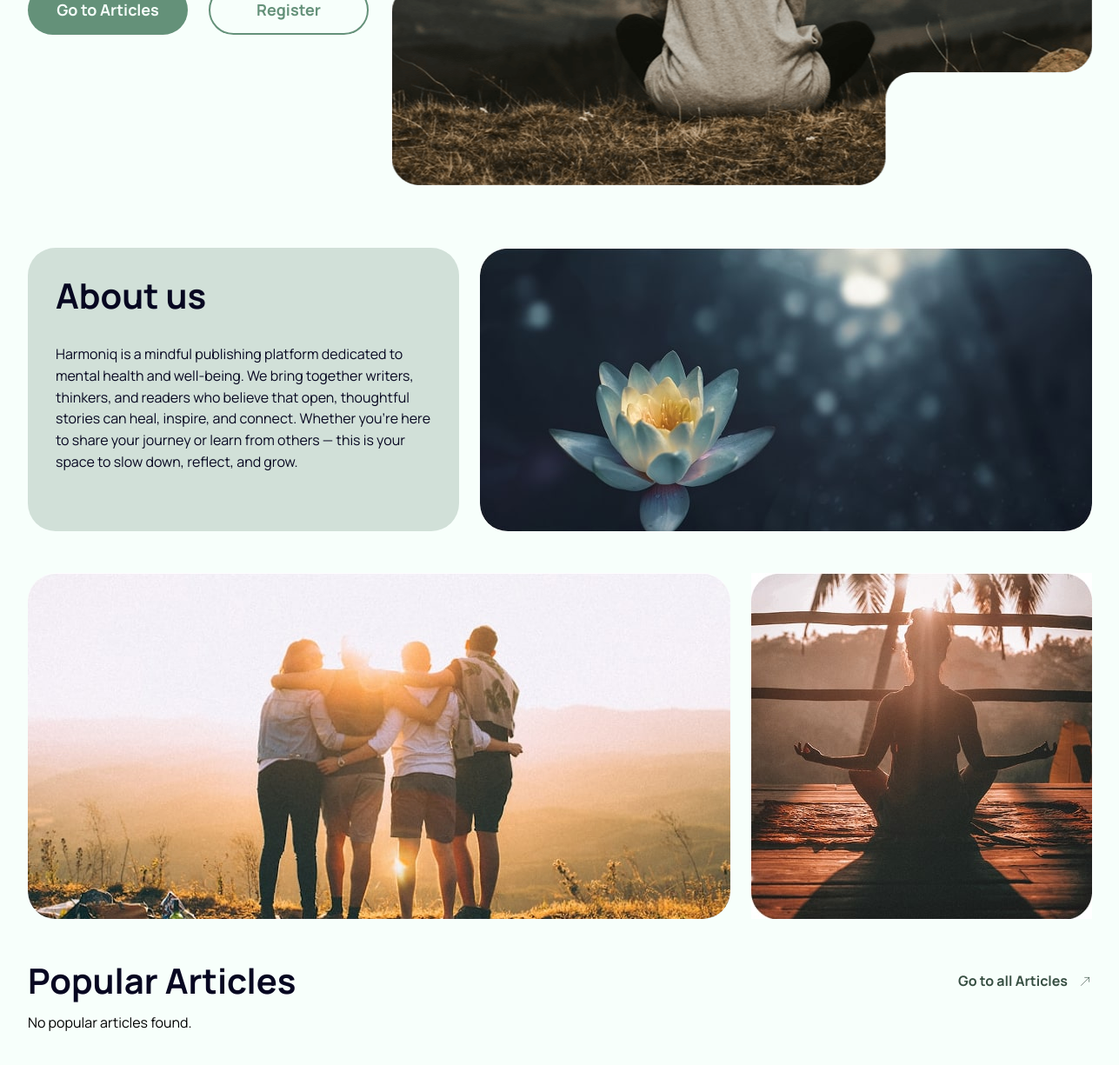
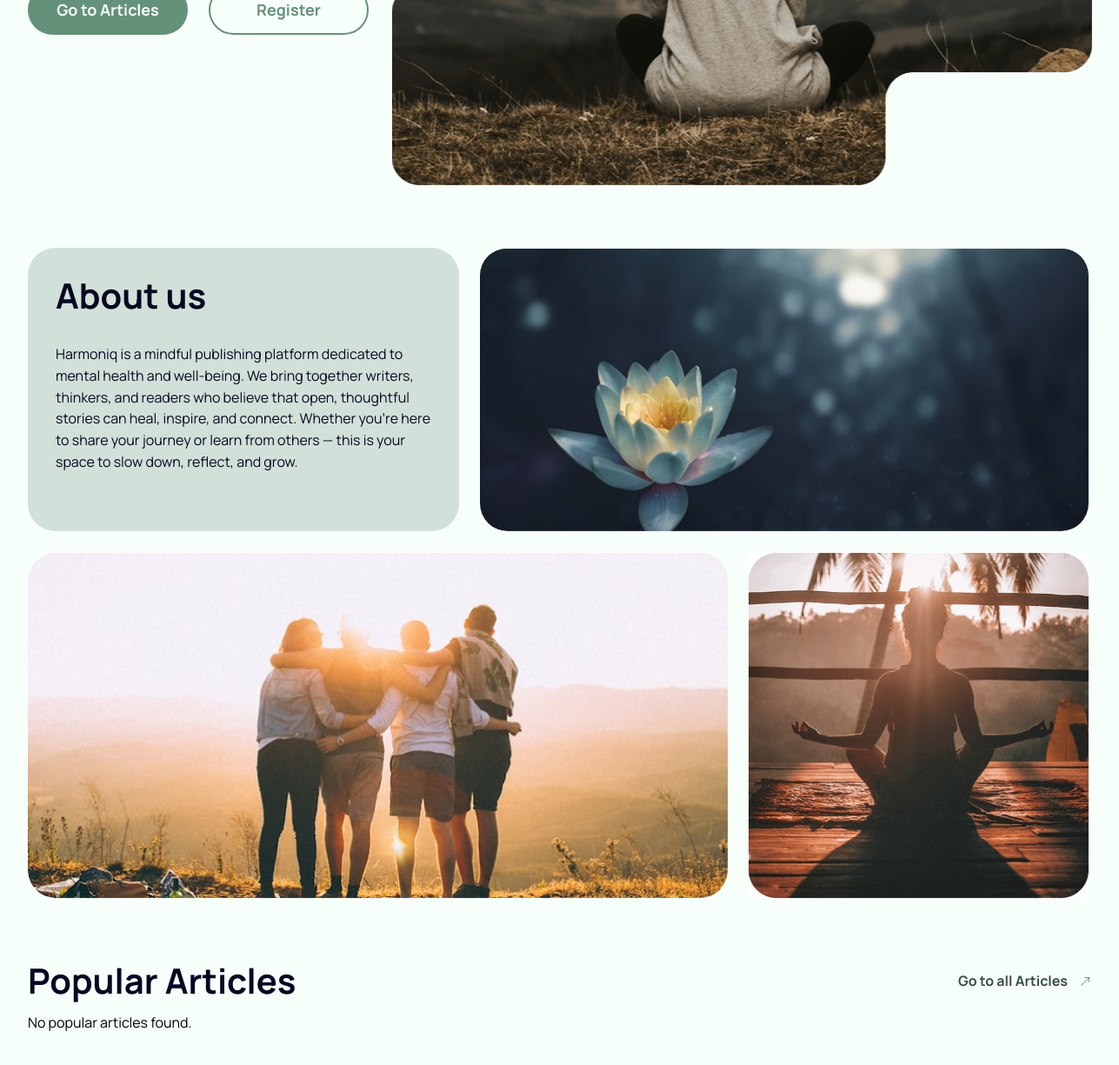
Before and after one commit to PushEaxVK/mindflow-frontend, a React (Vite) app: page / in a window 1536 px wide. Shown: the part 471-1696 px from the top of the page at 87% size, without its empty margins (124-1411 px from the left). Built offline with nearby package versions, Linux system fonts and the light colour scheme; no server answers.

Commit message:
about (#79)

```diff
--- a/src/components/AboutUs/AboutUs.module.css
+++ b/src/components/AboutUs/AboutUs.module.css
@@ -120,8 +120,8 @@
   .topRow {
     display: flex;
     gap: 24px;
-    margin-bottom: 24px;
     align-items: flex-start;
+    max-width: 1220px;
   }
 
   .content {
@@ -156,6 +156,7 @@
   .imgRow {
     display: flex;
     gap: 24px;
+    max-width: 1220px;
   }
 
   .imgButtom {
```
